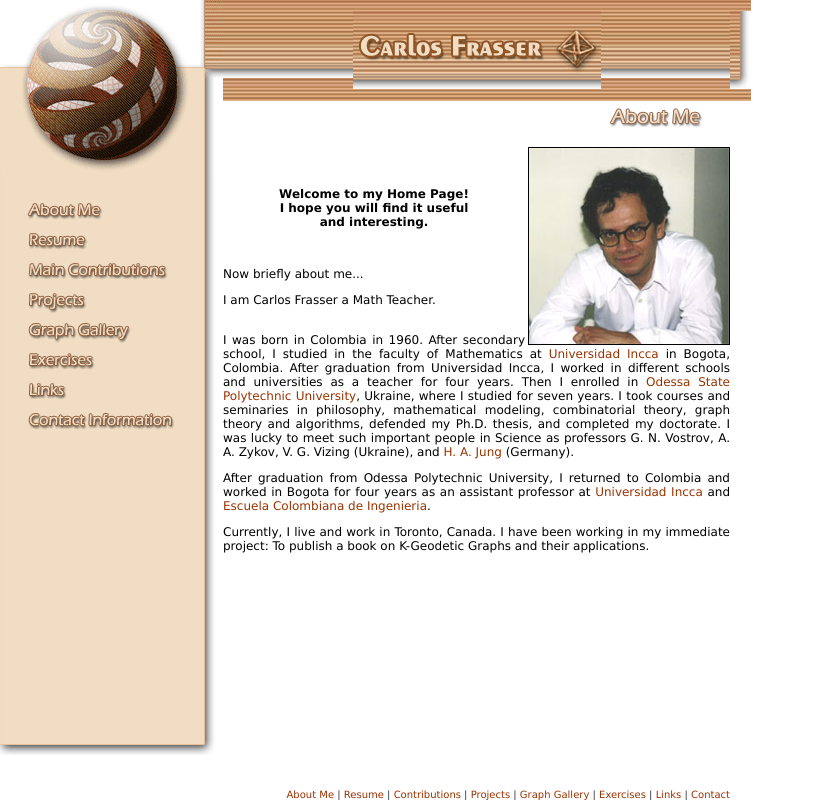
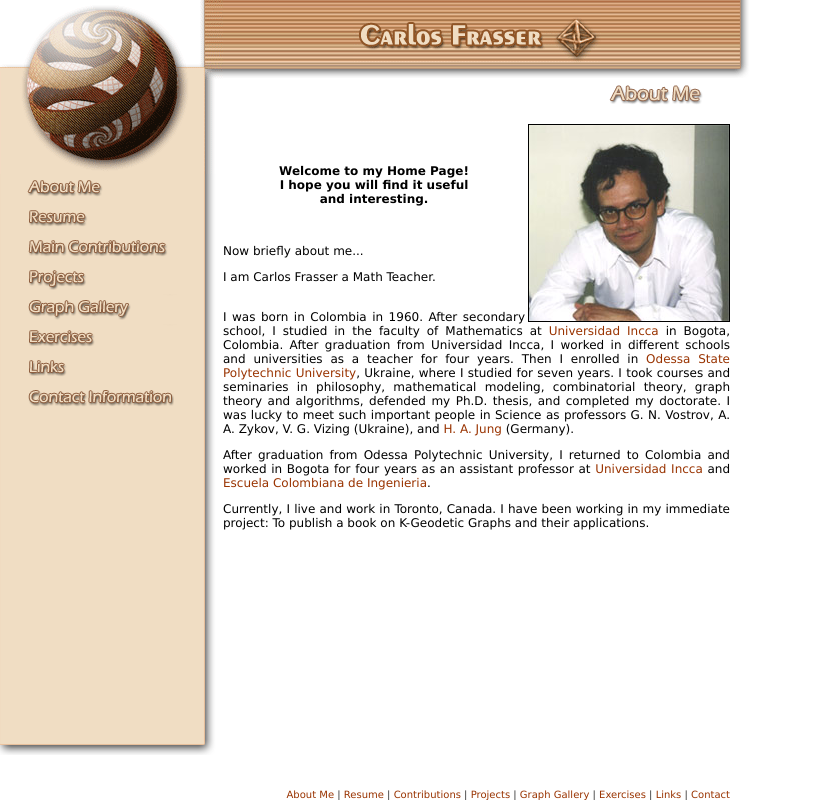
Before and after one commit to mathgraphs/mathgraphs.github.io, a plain HTML site: page biogr.html in a window 1280 px wide. Shown: the whole page, without its empty margins (0-814 px from the left). Drawn offline with Linux system fonts and the light colour scheme.

Commit message:
Fixed table height

```diff
--- a/biogr.html
+++ b/biogr.html
@@ -78,7 +78,7 @@ font-size='12pt';	font-size: 12px;
 <div id="ImCont" style="position:absolute; left:0px; top:0px; width:222px; height:175px; z-index:10; visibility: hidden;"><img src="images/im_cont.jpg" width="223" height="174"></div>
 <div id="ImHome" style="position:absolute; left:0px; top:0px; width:222px; height:175px; z-index:11; visibility: hidden;"><img src="images/im_home.jpg" width="223" height="174"></div>
 <table width="751" height="100%" border="0" cellpadding="0" cellspacing="0">
-  <tr>
+  <tr height="78">
     <td><img src="images/bgimg1.gif" width="223" height="78"></td>
     <td width="100%" background="images/bgimg12.gif"> <div align="center"><a href="index.html"><img src="images/bgimg13.gif" width="248" height="78" border="0"></a></div></td>
     <td width="5%" background="images/bgimg12.gif"><div align="right"><img src="images/bgimg12a.gif" width="21" height="78"></div></td>
```
